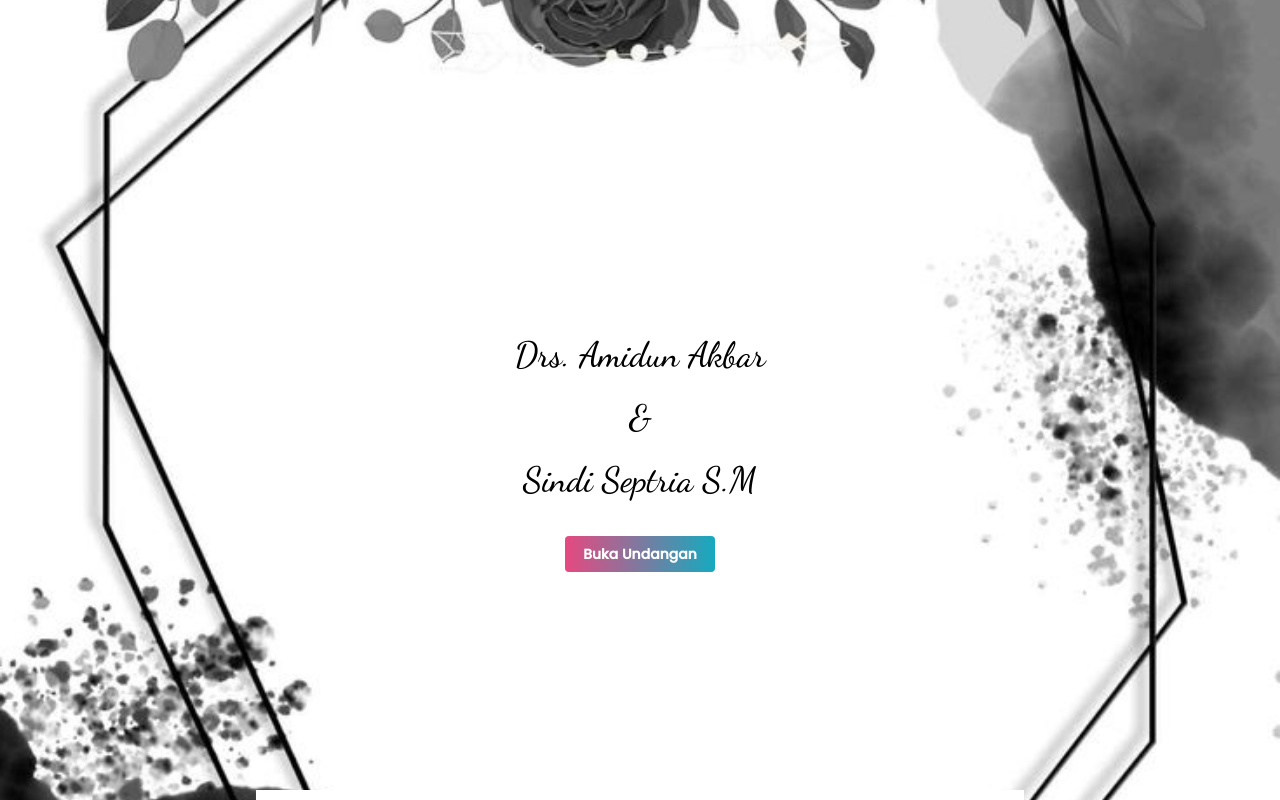
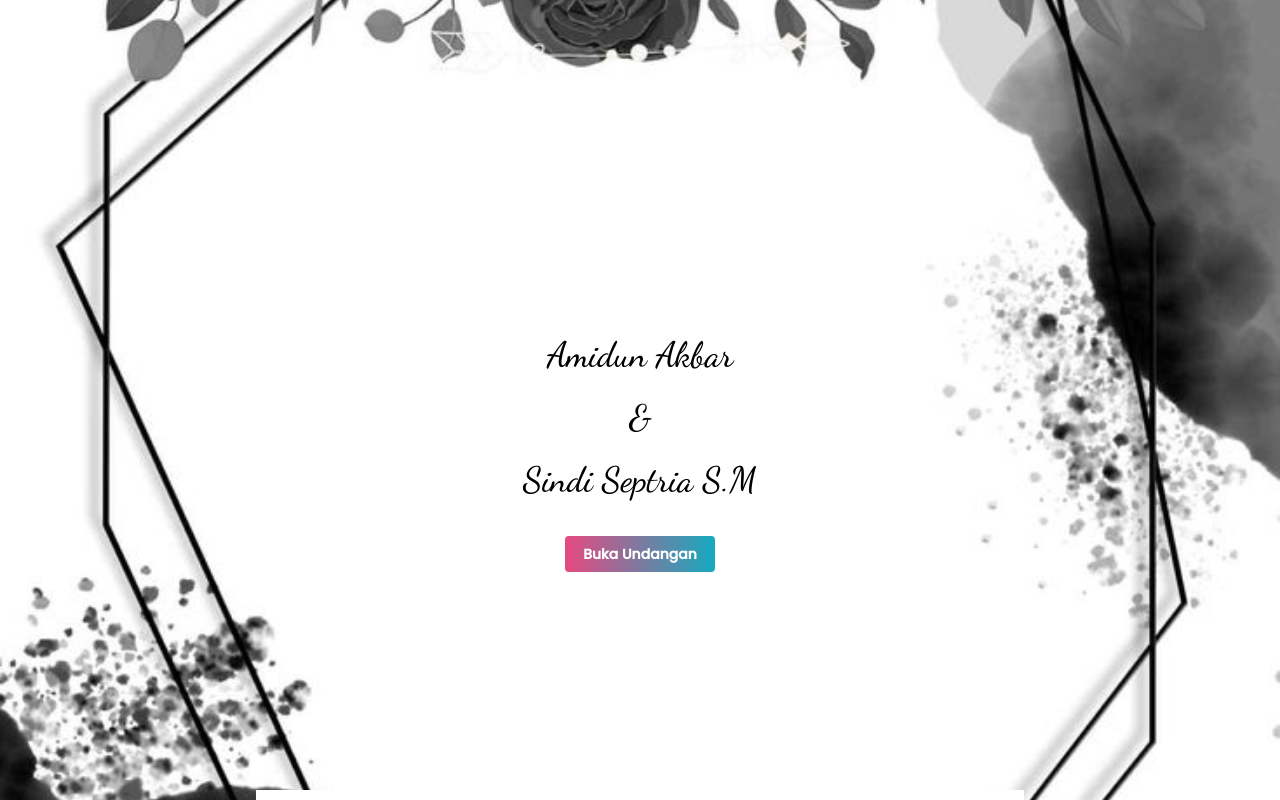
Before and after one commit to Sastrapradana06/husni-indah, a React (Vite) app: page / in a window 1280 px wide. Built offline with nearby package versions, Linux system fonts and the light colour scheme.

Commit message:
edit text name

```diff
--- a/src/App.jsx
+++ b/src/App.jsx
@@ -17,7 +17,7 @@ function App() {
       />
       <div className="w-[80%] h-[300px] mt-[100px]  absolute text-black flex justify-center items-center flex-col gap-2 ">
         <p className="dancing text-[2.2rem] font-medium capitalize">
-          Drs. Amidun Akbar
+          Amidun Akbar
         </p>
         <p className="dancing text-[2.2rem] font-medium">&</p>
         <p className="dancing text-[2.2rem] font-medium capitalize">
```
